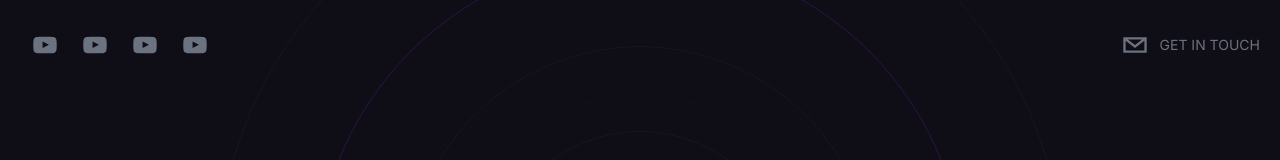
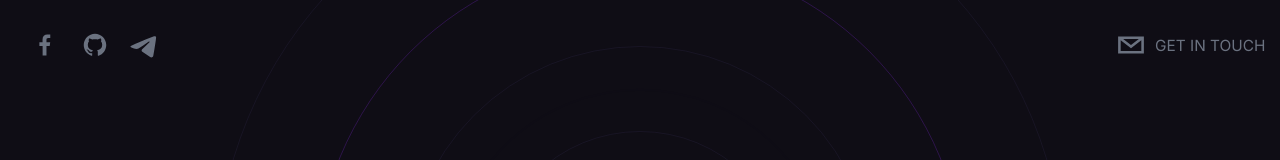
Before and after one commit to devtarekmia/tarekmia-portfolio, a Next.js app: page / in a window 1280 px wide. Shown: the top 160 px of the page. Built offline with nearby package versions, Linux system fonts and the light colour scheme.

Commit message:
auto hide nav and foot img, attempting to implement sanity again

```diff
--- a/app/globals.css
+++ b/app/globals.css
@@ -18,7 +18,7 @@
 
 @layer components {
   .navbtn {
-    @apply text-gray-500 transition-all hover:border-[#7928ca]/60 hover:text-[#9E4BEE] 2xl:scale-125 2xl:mx-2
+    @apply text-gray-500 hover:border-[#7928ca]/60 hover:text-[#9E4BEE] 2xl:mx-2
   }
   .herobtn {
     @apply px-6 py-2 border border-[#242424]/0 rounded-full uppercase text-xs tracking-widest text-gray-500 transition-all hover:border-[#7928ca]/60 hover:text-[#9E4BEE]
@@ -27,4 +27,60 @@
     @apply outline-none bg-slate-400/10 rounded-sm border-b px-6 py-3 md:py-4 2xl:py-5 border-[#242424] 2xl:text-xl text-[#9E4BEE] placeholder-gray-500 transition-all hover:border-[#7928ca]/50 focus:border-[#7928ca]/50 focus:text-gray-200
   }
 
+  .btneffect {
+    background: linear-gradient(-45deg,#ffa63d,#ff3d77,#1593e3,#5918df,#7928ca);
+    background-size: 1100%;
+    transform: scaleX(1);
+    /* transition: transform .3s cubic-bezier(.175,.885,.32,1.275),background-position 3s cubic-bezier(.455,.03,.515,.955); */
+    transition: transform .3s cubic-bezier(.175,.885,.32,1.275),bottom .3s cubic-bezier(.175,.885,.32,1.275),background-position 3s cubic-bezier(.455,.03,.515,.955);
+  }
+
+  .btneffect:hover, .btneffect:focus{
+    background-position: 100% 50%;
+    bottom: 2px;
+    transform: scale3d(1.05,1.05,1);
+  }
+  .contactInput:hover{
+    bottom: 2px;
+    transform: scale3d(1.05,1.05,1);
+  }
+
+  #back-to-top, .navbtn {
+    transition: transform .3s cubic-bezier(.175,.885,.32,1.275)
+  }
+
+  #back-to-top:hover, .navbtn:hover{
+     transform: scale3d(1.1,1.1,1) !important;
+  }
+
+  .dotedbg {
+    backdrop-filter: blur(3px);
+  }
+
+  .dotedbg::after{
+    content: "";
+    position: fixed;
+    top: 0;
+    left: 0;
+    right: 0;
+    height: 100%;
+    background-image: radial-gradient(
+      rgba(0, 0, 0, 0) 1px,
+      #0f0d15 1px
+    );
+    background-size: 4px 4px;
+    mask-image: linear-gradient(to top, transparent, black);
+    z-index: -1;
+    animation: fadeIn 0.6s ease-in;
+  }
+
+  @keyframes fadeIn {
+    from {
+        opacity:0;
+    }
+
+    to {
+        opacity:1;
+    }
+ }
 }
--- a/app/page.tsx
+++ b/app/page.tsx
@@ -6,6 +6,9 @@ import Header from "@/components/Header";
 import Hero from "@/components/Hero";
 import Projects from "@/components/Projects";
 import Skills from "@/components/Skills";
+import { useMotionValueEvent, useScroll } from "framer-motion";
+import Image from "next/image";
+import { useRef, useState } from "react";
 
 export default function Home() {
 
@@ -14,10 +17,43 @@ export default function Home() {
     element?.scrollIntoView({ behavior: "smooth", block: "end", inline: "nearest" });
   }
 
+  const [navDotted, setDotted] = useState(false);
+  const [navShow, setShow] = useState(true);
+  const [footBtnShow, setFoot] = useState(false);
+
+  const ref = useRef(null);
+  const { scrollYProgress } = useScroll({ container: ref });
+  const previousScrollYProgressRef = useRef(0);
+
+  useMotionValueEvent(scrollYProgress, "change", (latest) => {
+    if (latest < 0.15) {
+      setDotted(false);
+      setShow(true);
+      setFoot(false)
+    } else if (latest > 0.15 && latest < previousScrollYProgressRef.current) {
+      // Scrolling downward
+      setDotted(true);
+      setShow(true);
+      setFoot(true)
+      previousScrollYProgressRef.current = latest;
+    } else if (latest > 0.15 && latest > previousScrollYProgressRef.current) {
+      // Scrolling upward
+      setShow(false);
+      previousScrollYProgressRef.current = latest;
+      setFoot(false)
+    }
+
+    // latest >= 0.1 ? setNav(true) : setNav(false);
+  })
+
+
+  // return <motion.div style={{ scaleX: scrollYProgress }} />
+
   return (
-    <div className="bg-[#0f0d15] text-white h-screen snap-y snap-mandatory snap-always overflow-y-auto overflow-x-hidden z-0 select-none scroll-smooth scrollbar-thin scrollbar-track-[#14121c] scrollbar-thumb-[#7928ca]">
 
-      <Header scrolltoHash={scrolltoHash} />
+    <div ref={ref} id="content" className="bg-[#0f0d15] text-white h-screen mt-0 snap-y snap-mandatory snap-always xl:snap-none overflow-y-auto overflow-x-hidden z-0 select-none scrollbar-thin scrollbar-track-[#14121c] scrollbar-thumb-[#7928ca]">
+
+      <Header scrolltoHash={scrolltoHash} navDotted={navDotted} navShow={navShow} />
 
       <section id="hero" className="snap-start">
         <Hero scrolltoHash={scrolltoHash} />
@@ -43,6 +79,18 @@ export default function Home() {
         <Contact />
       </section>
 
+      <div className={`${footBtnShow ? 'bottom-6' : '-bottom-40'} fixed z-50 w-full transition-all duration-1000`}>
+        <Image
+          id="back-to-top"
+          className='relative rounded-full w-8 h-8 mx-auto object-cover cursor-pointer grayscale hover:grayscale-0'
+          src="/sticker.webp"
+          width={100}
+          height={100}
+          alt="Go to Top"
+          onClick={() => scrolltoHash('hero')}
+        />
+      </div>
+
     </div>
   )
 }
--- a/components/Contact.tsx
+++ b/components/Contact.tsx
@@ -68,12 +68,12 @@ export default function Contact({ }: Props) {
             </div>
             <input {...register('subject')} className='contactInput' type="text" placeholder='Subject' />
             <textarea {...register('message')} className='contactInput' placeholder='Message'></textarea>
-            <button type='submit' className='bg-[#7928ca] py-2 md:py-4 2xl:py-5 px-10 rounded-md text-white font-bold text-lg 2xl:text-xl'>Submit</button>
+            <button type='submit' className='btneffect py-2 md:py-4 2xl:py-5 px-10 rounded-md text-white uppercase text-lg 2xl:text-xl'>Send</button>
           </form>
         </div>
       </div>
 
-      <div className='py-10 font-mono text-gray-500'><small className='flex items-center'> &copy; Made with <CodeBracketIcon className='w-5 h-5 mx-2' /> by Tarek. Circa 2023.</small></div>
+      <footer className='py-10 font-mono text-gray-500'><small className='flex items-center'> &copy; Made with <CodeBracketIcon className='w-5 h-5 mx-2' /> by Tarek. Circa 2023.</small></footer>
     </motion.div>
   )
 }
--- a/components/Header.tsx
+++ b/components/Header.tsx
@@ -3,14 +3,13 @@ import React from 'react'
 import { SocialIcon } from 'react-social-icons';
 import { motion } from 'framer-motion';
 
-type Props = { scrolltoHash: Function }
+type Props = { scrolltoHash: Function, navDotted: boolean, navShow: boolean }
 
-export default function Header({ scrolltoHash }: Props) {
+export default function Header({ scrolltoHash, navDotted, navShow }: Props) {
 
   return (
 
-    <header className='sticky top-0 px-4 py-2 md:p-5 flex items-start justify-between mx-auto z-50 xl:items-center'>
-
+    <header className={`${navDotted ? 'dotedbg' : ''} ${navShow ? 'top-0' : '-top-52'} fixed left-0 right-0 px-4 py-2 md:p-5 flex items-start justify-between mx-auto z-50 transition-all duration-1000`}>
       <motion.div
         initial={{
           x: -500,
@@ -25,11 +24,10 @@ export default function Header({ scrolltoHash }: Props) {
         transition={{
           duration: 1.5,
         }}
-        className='flex flex-row items-center '>
-        <SocialIcon url='https://youtube.com/tarekmia24' fgColor='currentColor' bgColor='transparent' className='navbtn' />
-        <SocialIcon url='https://youtube.com/tarekmia24' fgColor='currentColor' bgColor='transparent' className='navbtn' />
-        <SocialIcon url='https://youtube.com/tarekmia24' fgColor='currentColor' bgColor='transparent' className='navbtn' />
-        <SocialIcon url='https://youtube.com/tarekmia24' fgColor='currentColor' bgColor='transparent' className='navbtn' />
+        className='flex flex-row items-center z-50'>
+        <SocialIcon url='https://facebook.com/tarekmia24' fgColor='currentColor' bgColor='transparent' className='navbtn scale-90' />
+        <SocialIcon url='https://github.com/devtarekmia' fgColor='currentColor' bgColor='transparent' className='navbtn scale-90' />
+        <SocialIcon url='https://t.me/tarekmia' fgColor='currentColor' bgColor='transparent' className='navbtn scale-90' />
       </motion.div>
       <motion.div
         initial={{
@@ -45,17 +43,18 @@ export default function Header({ scrolltoHash }: Props) {
         transition={{
           duration: 1.5,
         }}
+
         className='flex flex-row items-center cursor-pointer navbtn'
         onClick={() => scrolltoHash('contact')}
       >
         <SocialIcon
-          className='cursor-pointer 2xl:scale-125 2xl:mx-3'
+          className='cursor-pointer scale-110 mx-1 2xl:mx-3'
           network='email'
           fgColor='currentColor'
           bgColor='transparent'
 
         />
-        <p className='uppercase hidden md:inline-flex text-sm 2xl:scale-125 2xl:mx-2'>Get In Touch</p>
+        <p className='uppercase hidden md:inline-flex text-sm scale-110 2xl:mx-2'>Get In Touch</p>
       </motion.div>
 
     </header>
--- a/components/Hero.tsx
+++ b/components/Hero.tsx
@@ -8,7 +8,7 @@ type Props = { scrolltoHash: Function }
 
 export default function Hero({ scrolltoHash }: Props) {
   const [text] = useTypewriter({
-    words: ["I Love JavaScript",
+    words: ["I Write JavaScript",
       "I build things for the <web/>"],
     loop: true,
     delaySpeed: 3500,
```
Also changed, not shown: package.json (+4 -5 lines), 1 other file (tests, documents, lock files or other folders).
